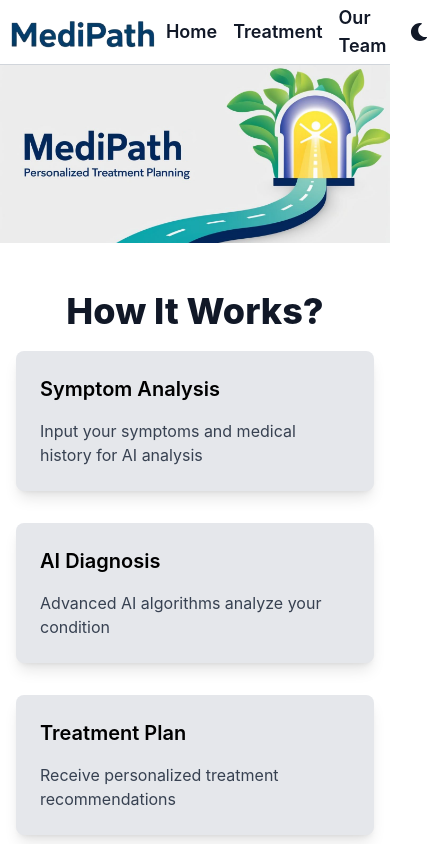
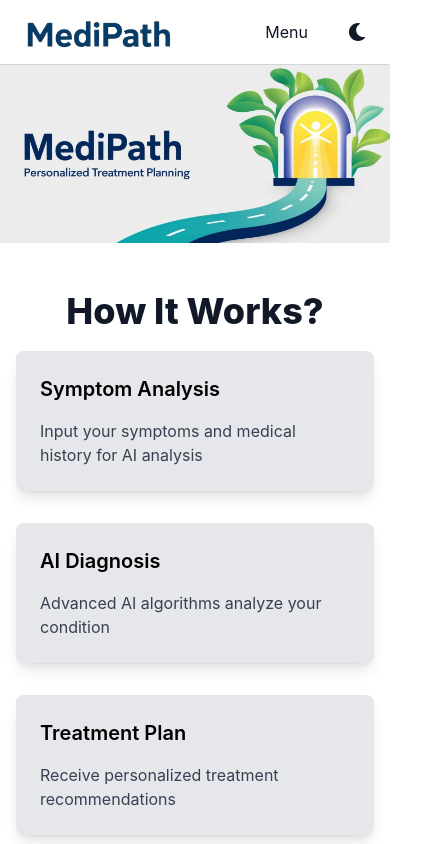
Before and after one commit to sidhant-gairola/medipath, a React (Vite) app: page / in a window 390 px wide. Shown: the top 844 px of the page, 436 px wide, since content can reach past the window. Built offline with nearby package versions, Linux system fonts and the light colour scheme.

Commit message:
Updated Navbar with responsive design & dark mode fix

```diff
--- a/src/components/Navbar.jsx
+++ b/src/components/Navbar.jsx
@@ -1,39 +1,175 @@
-import { NavLink } from 'react-router-dom';
-import { FaSun, FaMoon } from 'react-icons/fa';
-import { motion } from 'framer-motion';
-import './Navbar.css';
-import MediPathLogo from '../Images/MediPath_Logo.png';
+import { NavLink } from "react-router-dom";
+import { FaSun, FaMoon } from "react-icons/fa";
+import { motion } from "framer-motion";
+import "./Navbar.css";
+import MediPathLogo from "../Images/MediPath_Logo.png";
+import { useState, useEffect, useRef } from "react";
 
 function Navbar({ darkMode, toggleDarkMode }) {
+  const [dropdownOpen, setDropdownOpen] = useState(false);
+  const [isMobile, setIsMobile] = useState(window.innerWidth < 768);
+  const dropdownRef = useRef(null);
+  const buttonRef = useRef(null);
+
+  // Function to toggle dropdown menu
+  const toggleDropdown = () => {
+    setDropdownOpen((prev) => !prev);
+  };
+
+  // Close dropdown when clicking outside
+  const handleClickOutside = (event) => {
+    if (
+      dropdownRef.current &&
+      !dropdownRef.current.contains(event.target) &&
+      buttonRef.current &&
+      !buttonRef.current.contains(event.target)
+    ) {
+      setDropdownOpen(false);
+    }
+  };
+
+  // Update isMobile state on window resize
+  useEffect(() => {
+    const handleResize = () => {
+      setIsMobile(window.innerWidth < 768);
+    };
+
+    window.addEventListener("resize", handleResize);
+    return () => {
+      window.removeEventListener("resize", handleResize);
+    };
+  }, []);
+
+  useEffect(() => {
+    document.addEventListener("mousedown", handleClickOutside);
+    return () => {
+      document.removeEventListener("mousedown", handleClickOutside);
+    };
+  }, []);
+
   return (
-    <nav className={`relative w-full top-0 border-b border-gray-300`}>
-      <div className="max-w-7xl mx-auto sm:px-6 lg:px-8">
+    <nav className="relative w-full top-0 border-b border-gray-300 bg-white dark:bg-gray-900">
+      <div className="max-w-7xl mx-auto px-4 sm:px-6 lg:px-8">
         <div className="flex items-center justify-between h-16">
+          {/* Logo - Always on the Left */}
           <motion.div
             initial={{ opacity: 0, x: -20 }}
             animate={{ opacity: 1, x: 0 }}
             className="flex-shrink-0"
           >
             <NavLink to="/" className="text-2xl font-bold">
-              <img src={MediPathLogo} className={`logoName ${darkMode ? 'invert' : ''}`} alt='MediPath' />
+              <img
+                src={MediPathLogo}
+                className={`logoName ${darkMode ? "invert" : ""}`}
+                alt="MediPath"
+              />
             </NavLink>
           </motion.div>
 
-          <div className="flex items-center space-x-4">
-            <NavLink to="/" className={`text-lg font-semibold hover:text-blue-500 transition-colors ${darkMode ? 'text-gray-300' : 'text-gray-900'}`}>Home</NavLink>
-            <NavLink to="/treatment" className={`text-lg font-semibold hover:text-blue-500 transition-colors ${darkMode ? 'text-gray-300' : 'text-gray-900'}`}>
-              Treatment
-            </NavLink>
-            <NavLink to="/team" className={`text-lg font-semibold hover:text-blue-500 transition-colors ${darkMode ? 'text-gray-300' : 'text-gray-900'}`}>Our Team</NavLink>
+          <div className="flex items-center space-x-6">
+            {/* Navigation Links (Always visible on larger screens) */}
+            <div className="hidden md:flex space-x-6">
+              <NavLink
+                to="/"
+                className={`text-lg font-semibold transition-colors ${
+                  darkMode
+                    ? "text-white hover:text-blue-300"
+                    : "text-gray-900 hover:text-blue-500"
+                }`}
+              >
+                Home
+              </NavLink>
+              <NavLink
+                to="/treatment"
+                className={`text-lg font-semibold transition-colors ${
+                  darkMode
+                    ? "text-white hover:text-blue-300"
+                    : "text-gray-900 hover:text-blue-500"
+                }`}
+              >
+                Treatment
+              </NavLink>
+              <NavLink
+                to="/team"
+                className={`text-lg font-semibold transition-colors ${
+                  darkMode
+                    ? "text-white hover:text-blue-300"
+                    : "text-gray-900 hover:text-blue-500"
+                }`}
+              >
+                Our Team
+              </NavLink>
+            </div>
+
+            {/* Mobile Menu Button */}
+            {isMobile && (
+              <button
+                ref={buttonRef}
+                onClick={toggleDropdown}
+                className="md:hidden p-2 rounded"
+              >
+                Menu
+              </button>
+            )}
+
+            {/* Dark Mode Toggle */}
             <button
               onClick={toggleDarkMode}
-              className={`p-2 rounded-full hover:bg-gray-200 ${darkMode ? 'hover:bg-gray-700' : 'hover:bg-gray-200'} text-lg`}
+              className={`p-2 rounded-full ${
+                darkMode
+                  ? "hover:bg-gray-700 text-white "
+                  : "hover:bg-gray-200 text-gray-900"
+              } text-lg`}
             >
               {darkMode ? <FaSun className="text-yellow-400" /> : <FaMoon />}
             </button>
           </div>
         </div>
       </div>
+
+      {/* Mobile Dropdown Menu */}
+      {isMobile && dropdownOpen && (
+        <div
+          ref={dropdownRef}
+          className={`absolute right-0 mt-1 w-48 rounded-md shadow-lg z-10 transition-all ${
+            darkMode ? "bg-gray-900" : "bg-white"
+          }`}
+        >
+          <NavLink
+            to="/"
+            onClick={() => setDropdownOpen(false)}
+            className={`block px-4 py-2 text-lg font-semibold transition-colors ${
+              darkMode
+                ? "text-white bg-gray-900"
+                : "text-black bg-gray-100"
+            }`}
+          >
+            Home
+          </NavLink>
+          <NavLink
+            to="/treatment"
+            onClick={() => setDropdownOpen(false)}
+            className={`block px-4 py-2 text-lg font-semibold transition-colors ${
+              darkMode
+                ? "text-white bg-gray-900"
+                : "text-black bg-gray-100"
+            }`}
+          >
+            Treatment
+          </NavLink>
+          <NavLink
+            to="/team"
+            onClick={() => setDropdownOpen(false)}
+            className={`block px-4 py-2 text-lg font-semibold transition-colors ${
+              darkMode
+                ? "text-white bg-gray-900"
+                : "text-black bg-gray-100"
+            }`}
+          >
+            Our Team
+          </NavLink>
+        </div>
+      )}
     </nav>
   );
 }
```
